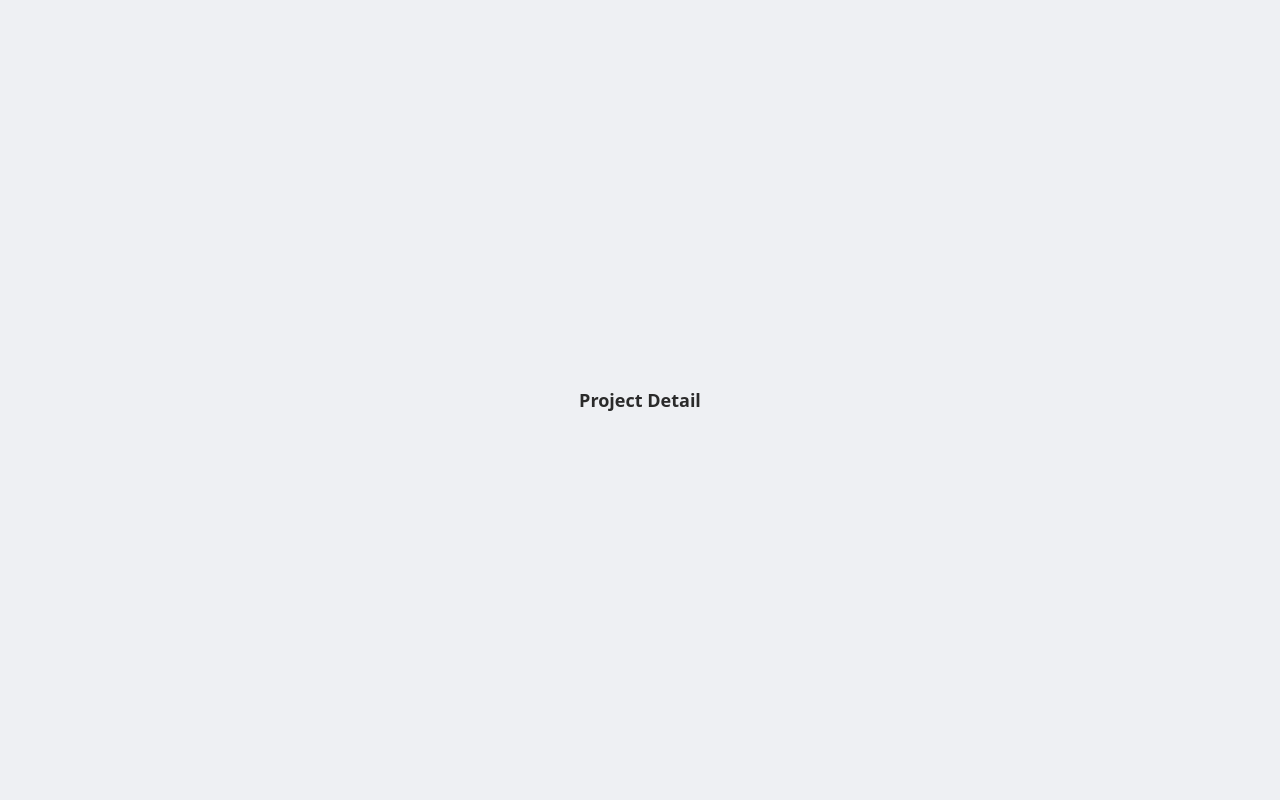
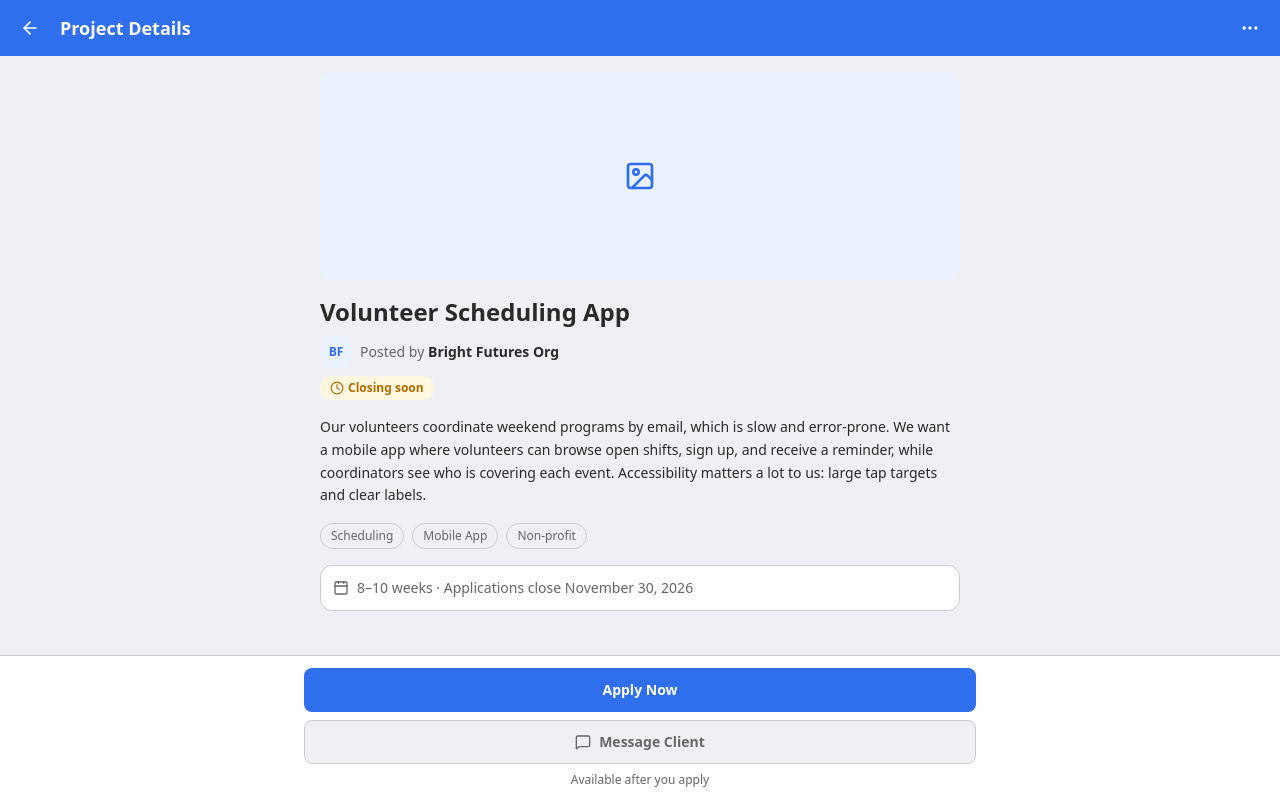
Before and after one commit to Elydia04/CapFind, a React (Vite) app: page /project/bright-futures-scheduling in a window 1280 px wide. Built offline with nearby package versions, Linux system fonts and the light colour scheme.

Commit message:
step 6: screen 3 - project detail with apply feedback

```diff
--- a/src/context/AppContext.ts
+++ b/src/context/AppContext.ts
@@ -11,6 +11,7 @@ export type AppContextValue = {
   applyToProject: (id: string) => void
   sendMessage: (conversationId: string, text: string) => void
   markConversationRead: (id: string) => void
+  startConversation: (clientName: string, initials: string) => string
   showToast: (message: string) => void
   clearToast: () => void
 }
--- a/src/context/AppProvider.tsx
+++ b/src/context/AppProvider.tsx
@@ -4,6 +4,13 @@ import { initialConversations } from '../data/conversations'
 import type { Conversation } from '../types'
 import { AppContext } from './AppContext'
 import type { AppContextValue } from './AppContext'
+
+function conversationIdFor(clientName: string): string {
+  return clientName
+    .toLowerCase()
+    .replace(/[^a-z0-9]+/g, '-')
+    .replace(/^-+|-+$/g, '')
+}
 
 export type AppProviderProps = {
   children: ReactNode
@@ -62,6 +69,19 @@ export function AppProvider({ children }: AppProviderProps) {
     )
   }, [])
 
+  const startConversation = useCallback((clientName: string, initials: string) => {
+    const id = conversationIdFor(clientName)
+    setConversations((previous) =>
+      previous.some((conversation) => conversation.id === id)
+        ? previous
+        : [
+            ...previous,
+            { id, clientName, initials, messages: [], unread: false },
+          ],
+    )
+    return id
+  }, [])
+
   const showToast = useCallback((message: string) => {
     setToast(message)
   }, [])
@@ -81,6 +101,7 @@ export function AppProvider({ children }: AppProviderProps) {
       applyToProject,
       sendMessage,
       markConversationRead,
+      startConversation,
       showToast,
       clearToast,
     }),
@@ -94,6 +115,7 @@ export function AppProvider({ children }: AppProviderProps) {
       applyToProject,
       sendMessage,
       markConversationRead,
+      startConversation,
       showToast,
       clearToast,
     ],
--- a/src/screens/ProjectDetailScreen.tsx
+++ b/src/screens/ProjectDetailScreen.tsx
@@ -1,7 +1,147 @@
+import { Calendar, Check, Ellipsis, FileQuestionMark, Image, MessageSquare } from 'lucide-react'
+import { useEffect, useRef, useState } from 'react'
+import { useNavigate, useParams } from 'react-router-dom'
+import { AppBar } from '../components/AppBar'
+import { Avatar } from '../components/Avatar'
+import { Button } from '../components/Button'
+import { StatusPill } from '../components/StatusPill'
+import { Tag } from '../components/Tag'
+import { useApp } from '../context/AppContext'
+import { projects } from '../data/projects'
+
 export function ProjectDetailScreen() {
+  const { id } = useParams<{ id: string }>()
+  const navigate = useNavigate()
+  const { appliedProjectIds, applyToProject, startConversation, showToast } = useApp()
+
+  const [applying, setApplying] = useState(false)
+  const timerRef = useRef<number | null>(null)
+
+  useEffect(
+    () => () => {
+      if (timerRef.current !== null) {
+        window.clearTimeout(timerRef.current)
+      }
+    },
+    [],
+  )
+
+  const project = projects.find((item) => item.id === id)
+
+  if (!project) {
+    return (
+      <div className="flex flex-1 flex-col overflow-hidden">
+        <AppBar title="Project Details" showBack />
+        <main className="flex flex-1 flex-col items-center justify-center gap-3 bg-page px-6 text-center">
+          <FileQuestionMark className="h-8 w-8 text-muted" aria-hidden="true" />
+          <p className="text-base font-bold text-ink">Project not found</p>
+          <p className="text-sm text-muted">
+            The project you are looking for is not available.
+          </p>
+          <Button variant="secondary" onClick={() => navigate('/browse')}>
+            Back to Browse
+          </Button>
+        </main>
+      </div>
+    )
+  }
+
+  const isApplied = appliedProjectIds.includes(project.id)
+
+  const handleApply = () => {
+    setApplying(true)
+    timerRef.current = window.setTimeout(() => {
+      applyToProject(project.id)
+      showToast(`Application sent to ${project.clientName}`)
+      setApplying(false)
+    }, 800)
+  }
+
+  const handleMessage = () => {
+    const conversationId = startConversation(project.clientName, project.clientInitials)
+    navigate(`/messages/${conversationId}`)
+  }
+
   return (
-    <main className="flex flex-1 items-center justify-center bg-page p-6">
-      <h1 className="text-lg font-bold text-ink">Project Detail</h1>
-    </main>
+    <div className="flex flex-1 flex-col overflow-hidden">
+      <AppBar
+        title="Project Details"
+        showBack
+        action={{
+          icon: <Ellipsis className="h-5 w-5" aria-hidden="true" />,
+          label: 'More options',
+          onClick: () => showToast('More options are not available in this prototype.'),
+        }}
+      />
+
+      <main className="flex-1 overflow-y-auto bg-page">
+        <div className="mx-auto flex w-full max-w-2xl flex-col gap-4 px-4 py-4">
+          <div
+            role="img"
+            aria-label={`${project.title} banner image placeholder`}
+            className="flex h-40 items-center justify-center rounded-xl bg-primary-soft text-primary md:h-52"
+          >
+            <Image className="h-8 w-8" aria-hidden="true" />
+          </div>
+
+          <div className="flex flex-col gap-2">
+            <h2 className="text-xl font-bold text-ink md:text-2xl">{project.title}</h2>
+            <div className="flex items-center gap-2">
+              <Avatar initials={project.clientInitials} size="sm" />
+              <span className="text-sm text-muted">
+                Posted by{' '}
+                <span className="font-semibold text-ink">{project.clientName}</span>
+              </span>
+            </div>
+            <div className="flex flex-wrap items-center gap-2">
+              <StatusPill variant={project.status === 'open' ? 'open' : 'closing'} />
+              {isApplied ? <StatusPill variant="applied" /> : null}
+            </div>
+          </div>
+
+          <p className="text-sm leading-relaxed text-ink">{project.description}</p>
+
+          <div className="flex flex-wrap gap-2">
+            {project.tags.map((tag) => (
+              <Tag key={tag}>{tag}</Tag>
+            ))}
+          </div>
+
+          <div className="flex items-center gap-2 rounded-xl border border-line bg-white p-3 text-sm text-muted">
+            <Calendar className="h-4 w-4 shrink-0" aria-hidden="true" />
+            <span>
+              {project.timeline} · Applications close {project.deadline}
+            </span>
+          </div>
+        </div>
+      </main>
+
+      <div className="shrink-0 border-t border-line bg-white px-4 py-3">
+        <div className="mx-auto flex w-full max-w-2xl flex-col gap-2">
+          <Button
+            fullWidth
+            loading={applying}
+            disabled={isApplied}
+            icon={isApplied ? <Check className="h-4 w-4" aria-hidden="true" /> : undefined}
+            onClick={handleApply}
+          >
+            {isApplied ? 'Applied' : applying ? 'Sending…' : 'Apply Now'}
+          </Button>
+          <Button
+            variant="secondary"
+            fullWidth
+            disabled={!isApplied}
+            aria-disabled={!isApplied}
+            icon={<MessageSquare className="h-4 w-4" aria-hidden="true" />}
+            onClick={handleMessage}
+          >
+            Message Client
+          </Button>
+          {!isApplied ? (
+            <p className="text-center text-xs text-muted">Available after you apply</p>
+          ) : null}
+        </div>
+      </div>
+    </div>
   )
 }
```
